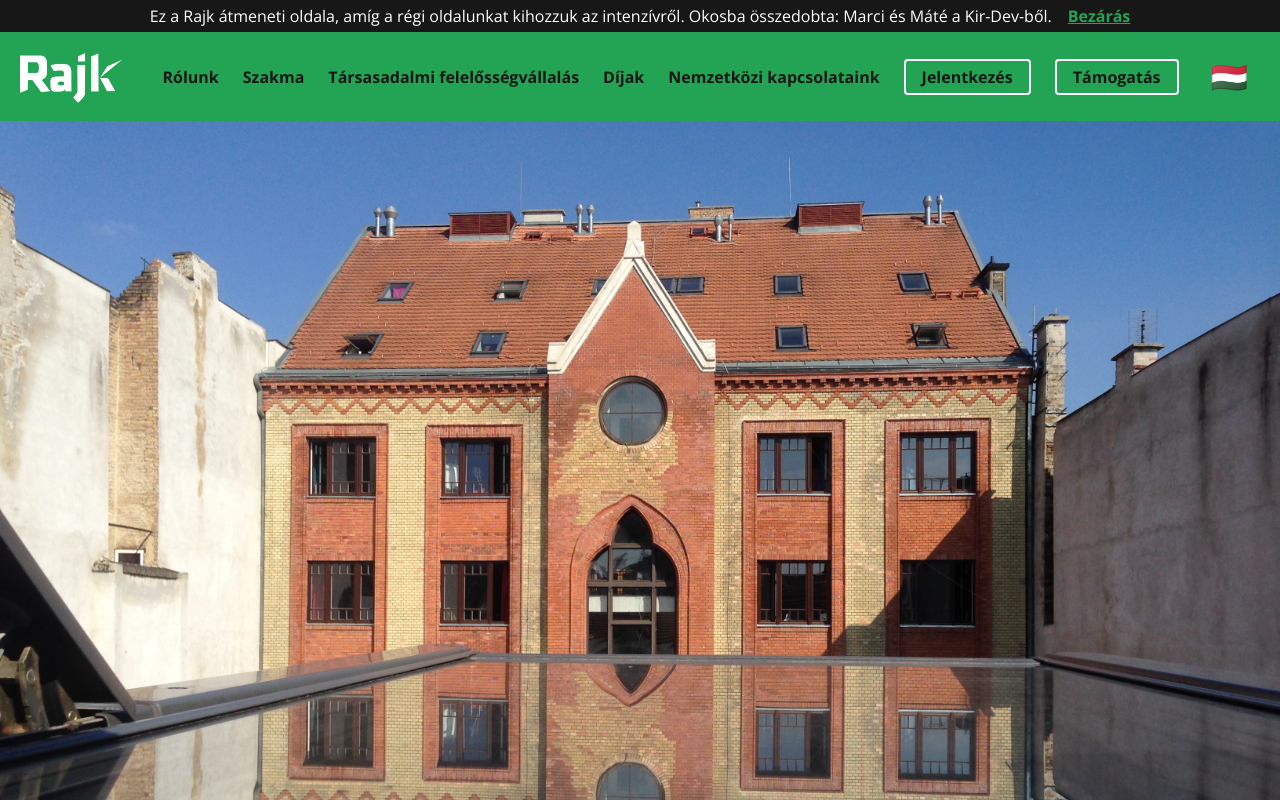
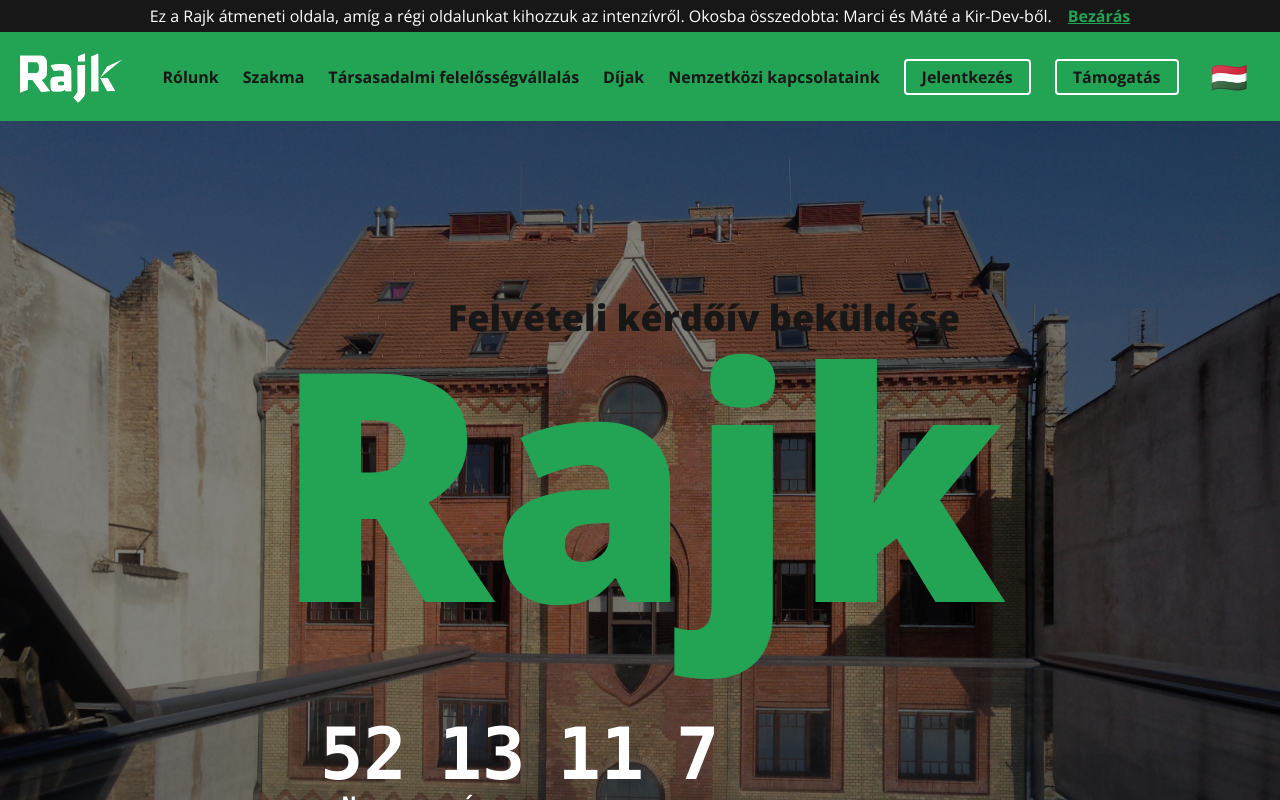
Before and after one commit to kir-dev/rajk, a Next.js app: page /felveteli in a window 1280 px wide. Shown: the top 800 px of the page. Built offline with nearby package versions, Linux system fonts and the light colour scheme.

Commit message:
Countdown

```diff
--- a/src/app/(app)/(default-layout)/felveteli/page.tsx
+++ b/src/app/(app)/(default-layout)/felveteli/page.tsx
@@ -2,19 +2,25 @@
 import Image from "next/image";
 import React from "react";
 import {Download} from "lucide-react";
+import Countdown from "@/components/countDown";
 
 export default function ApplyPage() {
 
 
     return (
-        <div className = "flex flex-col justify-center bg-white">
+        <div className = "flex flex-col justify-center bg-white pb-20">
             <div className="">
-                <Image src={"/koli.png"} alt={"Koli"} width={1920} height={1080} className = ""/>
+                <Image src={"/koli.png"} alt={"Koli"} width={500} height={500} className = "w-full h-auto brightness-50"/>
+                <div className="flex flex-col absolute font-black top-0 left-0 w-full h-full items-center justify-center mt-40">
+                    <h2 className = "text-4xl font-black text-right w-1/2">{"Felvételi kérdőív beküldése"}</h2>
+                    <div className = "text-[20rem] text-rajk-green text-center -mt-25">{"Rajk"}</div>
+                    <Countdown targetDate={new Date('2025-12-31T23:59:59')} className={"text-right w-1/2"}/>
+                </div>
             </div>
             <div className = "flex flex-col items-center bg-rajk-green">
 
                 <h1 className = "text-6xl font-bold mb-4 mt-4 text-center">{"Ajtókat nyitunk a világra"}
-                    <br/> {"-Rajk a Szakkollégium-"}</h1>
+                    <br/> {"-Rajk Szakkollégium-"}</h1>
                 {/*<div className = "flex flex-row items-center gap-6 justify-center mb-4">*/}
                 <div className = "grid grid-cols-1 md:grid-cols-2 gap-6 my-8">
                     <div className = "flex flex-col self-end items-end">
--- a/src/app/(app)/footer.tsx
+++ b/src/app/(app)/footer.tsx
@@ -37,7 +37,7 @@ export default function Footer() {
     return (
         <footer className="relative bg-rajk-green text-white">
             {/* Wavy border */}
-            <div className=" bg-white absolute top-0 left-0 w-full overflow-hidden leading-0 transform translate-y-[-98%]">
+            <div className="absolute top-0 left-0 w-full overflow-hidden leading-0 transform translate-y-[-98%]">
                 <svg
                     className="relative block w-full h-[70px]"
                     data-name="Layer 1"
--- /dev/null
+++ b/src/components/countDown.tsx
@@ -0,0 +1,48 @@
+// components/Countdown.tsx
+'use client'
+
+import { useEffect, useState } from 'react'
+import cn from "@/utils/concatenate";
+
+export default function Countdown({ targetDate, className }: { targetDate: Date, className?: string }) {
+    const [timeLeft, setTimeLeft] = useState(getTimeRemaining(targetDate))
+
+    useEffect(() => {
+        const timer = setInterval(() => {
+            setTimeLeft(getTimeRemaining(targetDate))
+        }, 1000)
+
+        return () => clearInterval(timer)
+    }, [targetDate])
+
+    if (timeLeft.total <= 0) {
+        return <p className="text-2xl font-bold text-green-500">Times up!</p>
+    }
+
+    return (
+        <div className={cn("text-white text-3xl flex gap-8 font-mono", className)}>
+            <div className="flex flex-col items-center">
+                <span className="text-7xl">{timeLeft.days}</span> <span className="text-2xl">Nap</span>
+            </div>
+            <div className="flex flex-col items-center">
+                <span className="text-7xl">{timeLeft.hours}</span> <span className="text-2xl">óra</span>
+            </div>
+            <div className="flex flex-col items-center">
+                <span className="text-7xl">{timeLeft.minutes}</span> <span className="text-2xl">perc</span>
+            </div>
+            <div className="flex flex-col items-center">
+                <span className="text-7xl">{timeLeft.seconds}</span> <span className="text-2xl">sec</span>
+            </div>
+        </div>
+    )
+}
+
+function getTimeRemaining(target: Date) {
+    const total = target.getTime() - new Date().getTime()
+    const seconds = Math.floor((total / 1000) % 60)
+    const minutes = Math.floor((total / 1000 / 60) % 60)
+    const hours = Math.floor((total / (1000 * 60 * 60)) % 24)
+    const days = Math.floor(total / (1000 * 60 * 60 * 24))
+
+    return { total, days, hours, minutes, seconds }
+}
```
